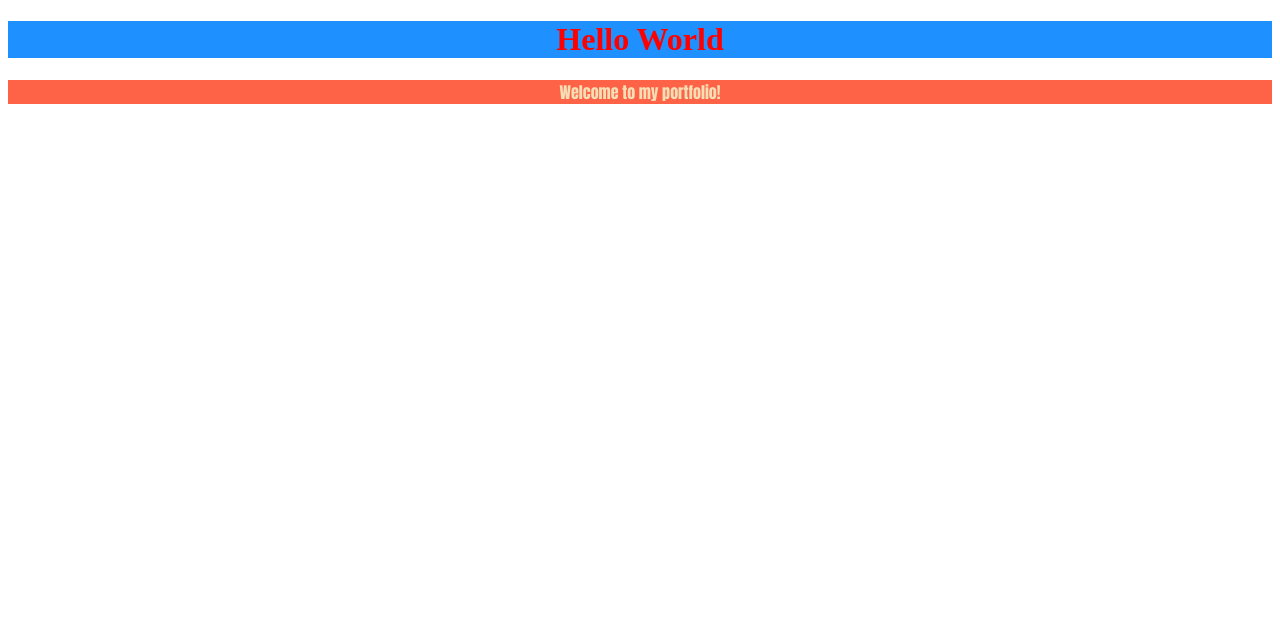
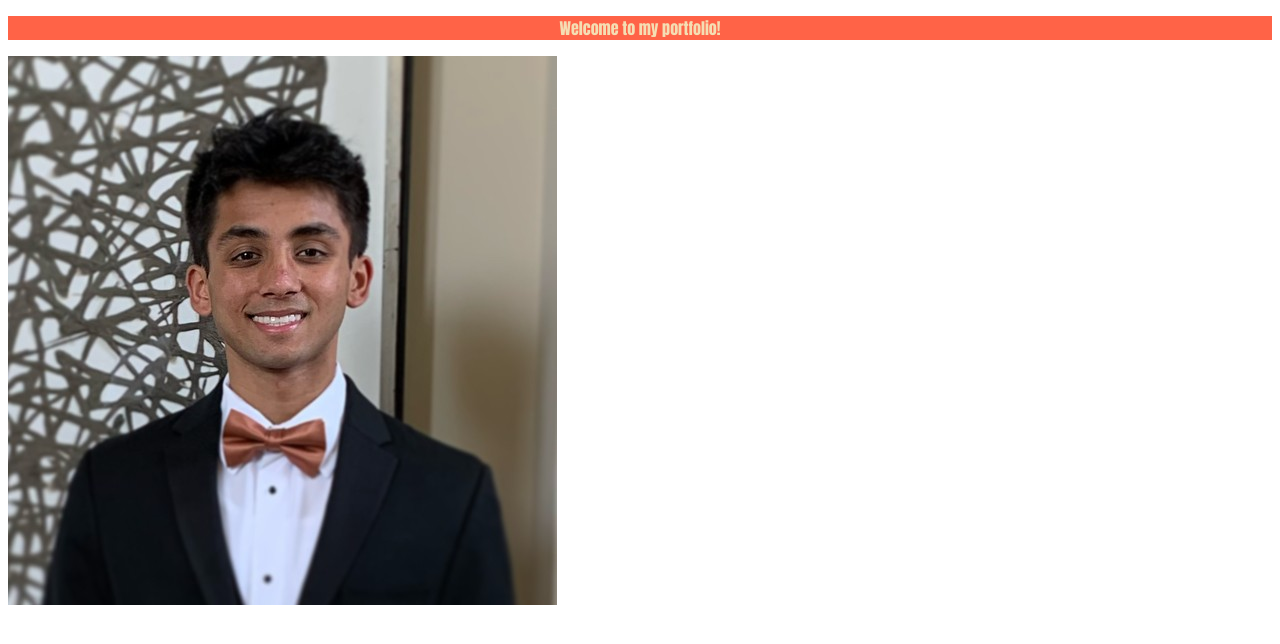
Before and after one commit to YashPotdukhe/YashPotdukhe.github.io, a plain HTML site: page index.html in a window 1280 px wide. Drawn offline with Linux system fonts and the light colour scheme.

Commit message:
Adding Photo

```diff
--- a/index.html
+++ b/index.html
@@ -1,12 +1,13 @@
 <!DOCTYPE html>
     <html>
         <head>
-            <title>Hello I'm Yash :)</title>
+            <title>Yash Potdukhe</title>
             <link rel="stylesheet" href="style.css" />
 
         </head>
         <body>
-            <h1 style="background-color:DodgerBlue">Hello World</h1>
+            <!-- <h1 style="background-color:DodgerBlue">Hello I'm Yash :)</h1> -->
             <p style="background-color:Tomato">Welcome to my portfolio!</p>
+            <img src="Potdukhe_Yash_Photo.jpg" alt="Hello I'm Yash :)">
         </body>
     </html>
```
Also changed, not shown: Potdukhe_Yash_Photo.jpg (added).
